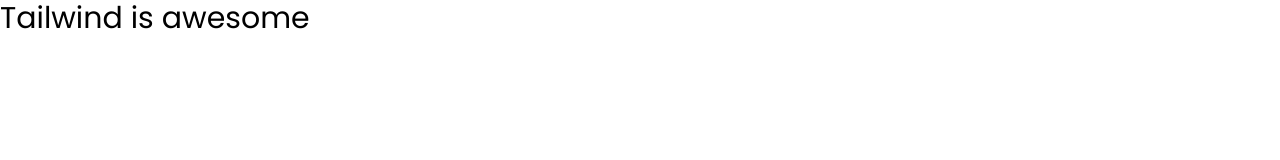
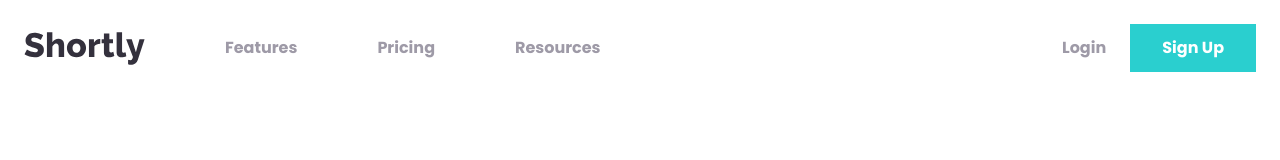
Before and after one commit to bittencourt-lucas/tailwindcss-from-scratch, a website: page projects/03-shortly-website/index.html in a window 1280 px wide. Drawn offline with Linux system fonts and the light colour scheme; a web font is replaced by a local one.

Commit message:
feat: Project 3 - Navbar

```diff
--- a/projects/03-shortly-website/index.html
+++ b/projects/03-shortly-website/index.html
@@ -12,6 +12,35 @@
   <title>Shortly</title>
 </head>
 <body>
-  <h1 class="text-3xl">Tailwind is awesome</h1>
+  <!-- Nav Container -->
+  <nav class="relative container mx-auto p-6">
+    <!-- Flex Container -->
+    <div class="flex items-center justify-between">
+      <!-- Flex Container Logo/Menu -->
+      <div class="flex items-center space-x-20">
+        <!-- Logo -->
+        <img src="images/logo.svg" alt="Logo">
+        <!-- Left Menu -->
+        <div class="hidden space-x-8 font-bold lg:flex">
+          <a href="#" class="text-grayishViolet hover:text-veryDarkViolet">Features</a>
+        </div>
+        <div class="hidden space-x-8 font-bold lg:flex">
+          <a href="#" class="text-grayishViolet hover:text-veryDarkViolet">Pricing</a>
+        </div>
+        <div class="hidden space-x-8 font-bold lg:flex">
+          <a href="#" class="text-grayishViolet hover:text-veryDarkViolet">Resources</a>
+        </div>
+      </div>
+
+      <!-- Right Buttons Menu -->
+      <div class="hidden items-center space-x-6 font-bold text-grayishViolet lg:flex">
+        <div class="hover:text-veryDarkViolet">Login</div>
+        <a href="#" class="px-8 py-3 font-bold text-white bg-cyan hover:opacity-70">Sign Up</a>
+      </div>
+      <!-- @todo Hamburger Menu -->
+    </div>
+
+    <!-- @todo Mobile Menu -->
+  </nav>
 </body>
 </html>
```
Also changed, not shown: projects/03-shortly-website/css/style.css.
